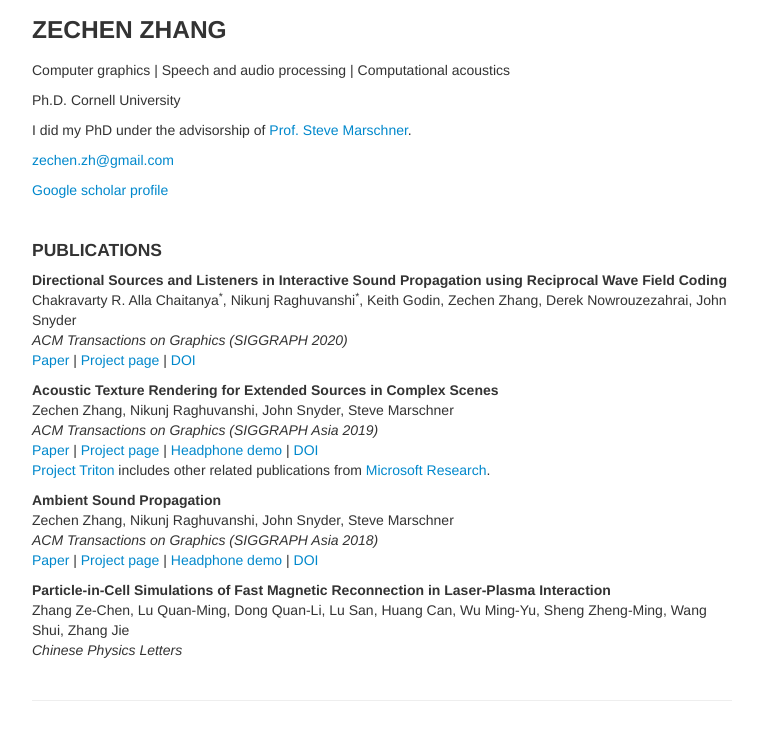
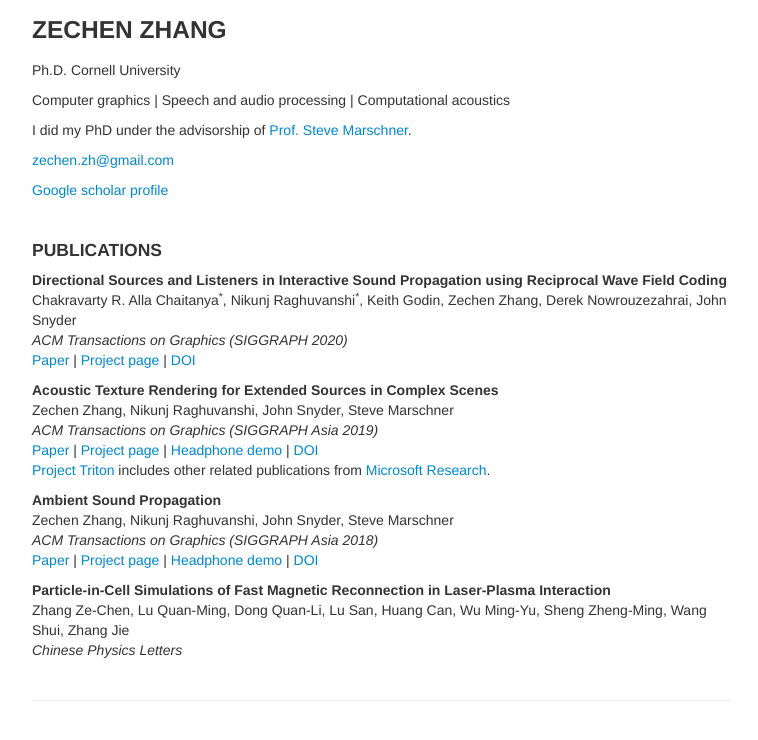
Before and after one commit to ZechenZ/zechenz.github.com, a Jekyll site: the page built from index.md, in a window 1280 px wide. Shown: the top 740 px of the page, without its empty margins (258-1016 px from the left). Built offline with Jekyll 4.4.1, drawn with Linux system fonts in a browser that asks for light colours; our own code applies the rules of GitHub Pages for plain Markdown files.

Commit message:
switch back

```diff
--- a/index.md
+++ b/index.md
@@ -8,13 +8,13 @@ title:
 
 ### ZECHEN ZHANG
 
+Ph.D. Cornell University
+
 Computer graphics
 |
 Speech and audio processing
 |
 Computational acoustics
-
-Ph.D. Cornell University
 
 I did my PhD under the advisorship of [Prof. Steve Marschner](https://www.cs.cornell.edu/~srm/).
 
```
